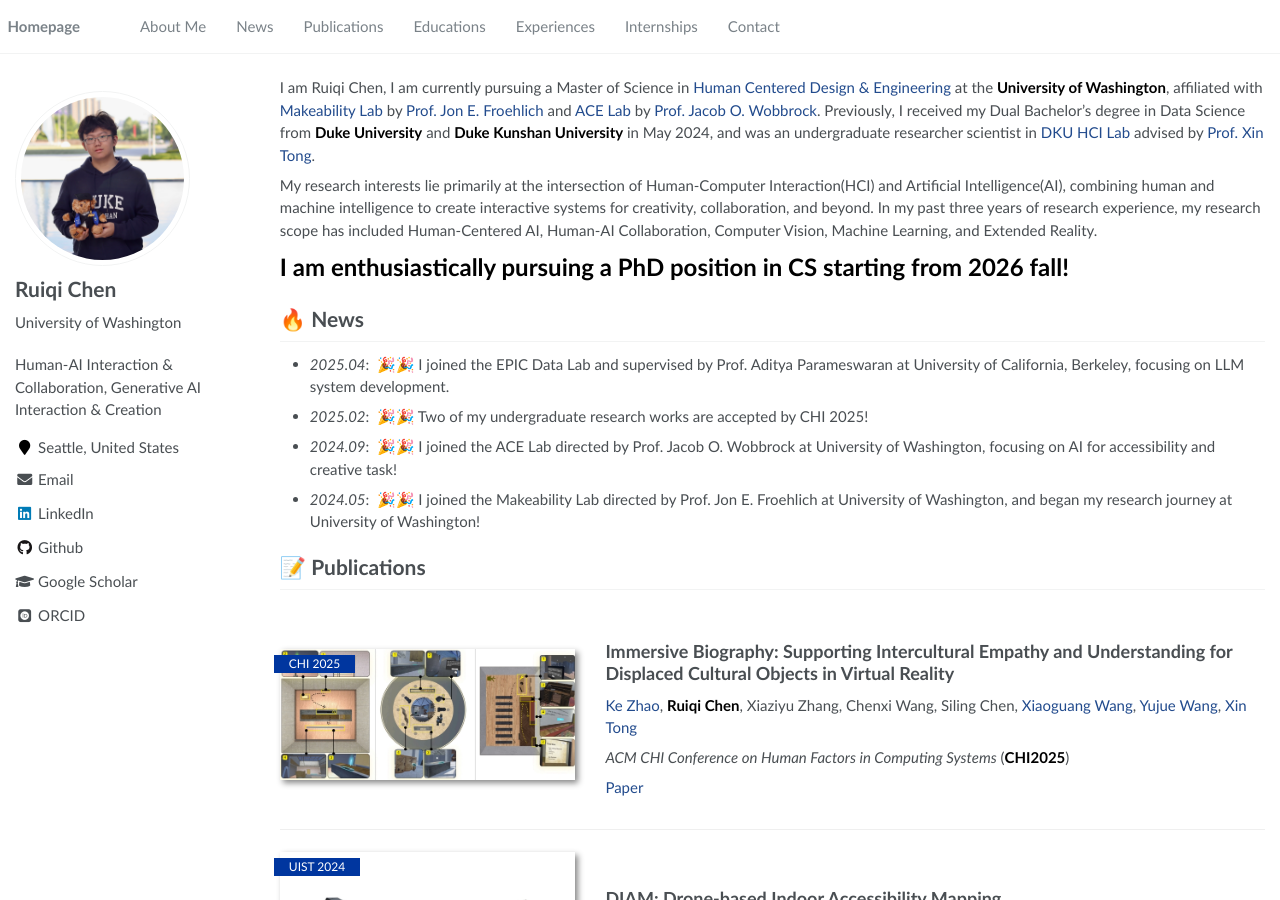
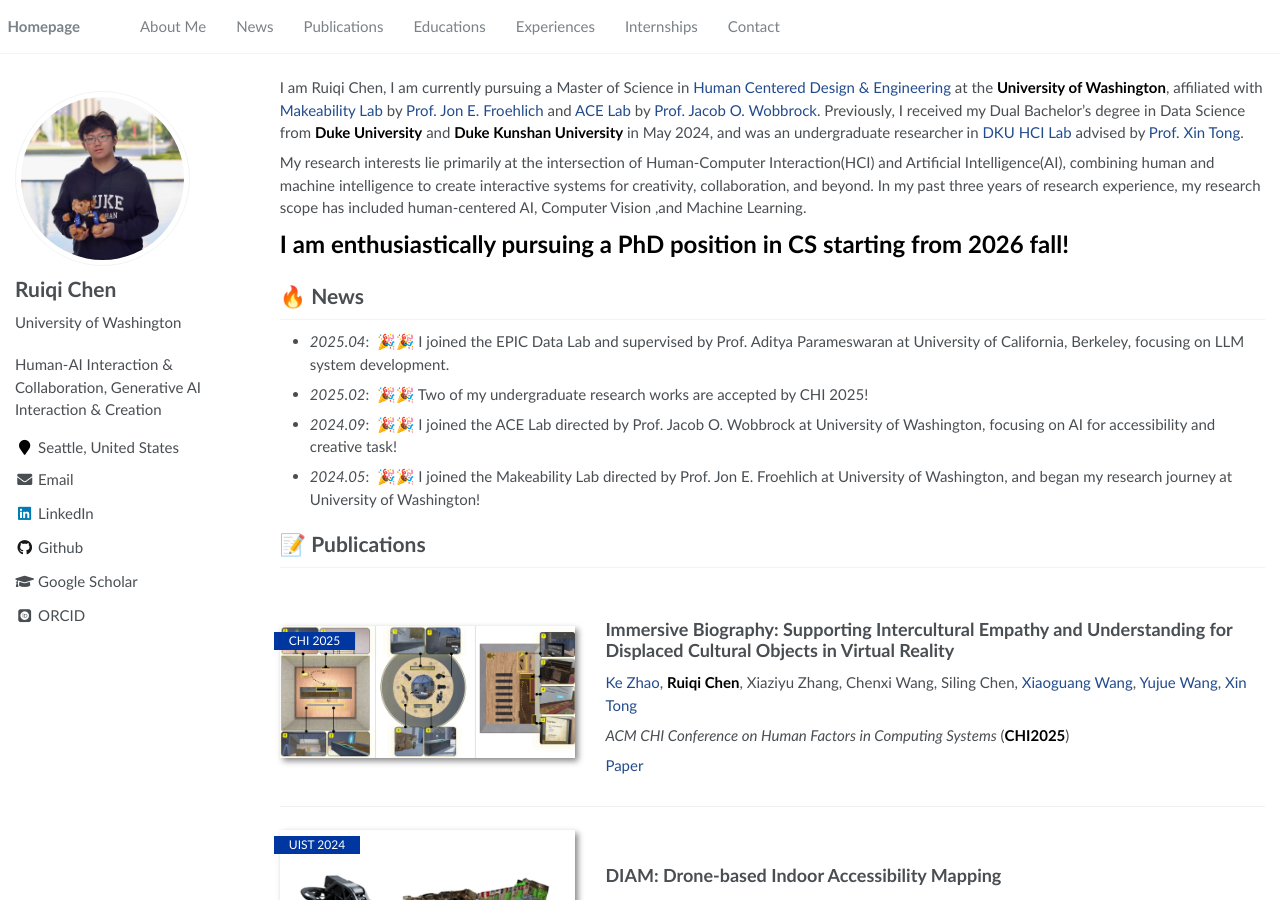
Before and after one commit to Ruiqi-Chen-0216/Ruiqi-Chen-0216.github.io, a Jekyll site: the page built from _pages/home.md, in a window 1280 px wide and 900 px high. Built offline with Jekyll 4.4.1, drawn with Linux system fonts in a browser that asks for light colours; some web fonts are replaced.

Commit message:
Update home.md

```diff
--- a/_pages/home.md
+++ b/_pages/home.md
@@ -15,9 +15,9 @@
 
 <span class='anchor' id='about-me'></span>
 
-I am Ruiqi Chen, I am currently pursuing a Master of Science in  [Human Centered Design & Engineering](https://www.hcde.washington.edu/) at the **University of Washington**, affiliated with [Makeability Lab](https://makeabilitylab.cs.washington.edu/) by [Prof. Jon E. Froehlich](https://jonfroehlich.github.io/) and [ACE Lab](https://depts.washington.edu/acelab/index.html) by [Prof. Jacob O. Wobbrock](https://faculty.washington.edu/wobbrock/). Previously, I received my Dual Bachelor's degree in Data Science from **Duke University** and **Duke Kunshan University** in May 2024, and was an undergraduate researcher scientist in [DKU HCI Lab](https://arkxlab.github.io/) advised by [Prof. Xin Tong](https://scholar.google.ca/citations?user=XIM08ZwAAAAJ&hl=en).
+I am Ruiqi Chen, I am currently pursuing a Master of Science in  [Human Centered Design & Engineering](https://www.hcde.washington.edu/) at the **University of Washington**, affiliated with [Makeability Lab](https://makeabilitylab.cs.washington.edu/) by [Prof. Jon E. Froehlich](https://jonfroehlich.github.io/) and [ACE Lab](https://depts.washington.edu/acelab/index.html) by [Prof. Jacob O. Wobbrock](https://faculty.washington.edu/wobbrock/). Previously, I received my Dual Bachelor's degree in Data Science from **Duke University** and **Duke Kunshan University** in May 2024, and was an undergraduate researcher in [DKU HCI Lab](https://arkxlab.github.io/) advised by [Prof. Xin Tong](https://scholar.google.ca/citations?user=XIM08ZwAAAAJ&hl=en).
 
-My research interests lie primarily at the intersection of Human-Computer Interaction(HCI) and Artificial Intelligence(AI), combining human and machine intelligence to create interactive systems for creativity, collaboration, and beyond. In my past three years of research experience, my research scope has included Human-Centered AI, Human-AI Collaboration, Computer Vision, Machine Learning, and Extended Reality.
+My research interests lie primarily at the intersection of Human-Computer Interaction(HCI) and Artificial Intelligence(AI), combining human and machine intelligence to create interactive systems for creativity, collaboration, and beyond. In my past three years of research experience, my research scope has included human-centered AI, Computer Vision ,and Machine Learning.
 
 **<span style="font-size: 24px;">I am enthusiastically pursuing a PhD position in CS starting from 2026 fall!</span>**
 
```
